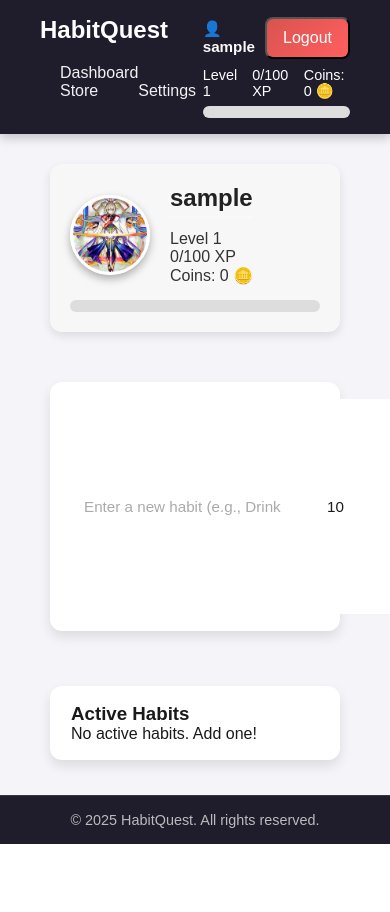
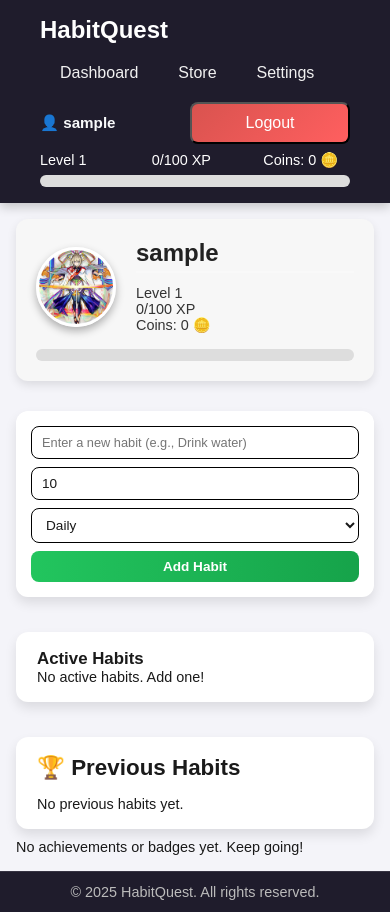
Before and after one commit to RioNagata/Habitquest, a React (Create React App) app: page / in a window 390 px wide. Before the commit the page ends 844 px from the top, so only its background shows below. Built offline with nearby package versions, Linux system fonts and the light colour scheme; sample sign-in values are in the browser's storage.

Commit message:
mobile responsiveness

```diff
--- a/src/components/HabitForm.jsx
+++ b/src/components/HabitForm.jsx
@@ -14,7 +14,6 @@ const HabitForm = () => {
 
     addHabit({ name, points: parseInt(points), period });
 
-    // reset
     setName("");
     setPoints(10);
     setPeriod("daily");
@@ -23,8 +22,9 @@ const HabitForm = () => {
   return (
     <form className="habit-form" onSubmit={handleSubmit}>
       <input
+        className="confirm-input"
         type="text"
-        placeholder="Enter a new habit (e.g., Drink water, Exercise, Read)"
+        placeholder="Enter a new habit (e.g., Drink water)"
         value={name}
         onChange={(e) => setName(e.target.value)}
       />
@@ -40,7 +40,7 @@ const HabitForm = () => {
         <option value="monthly">Monthly</option>
         <option value="yearly">Yearly</option>
       </select>
-      <button type="submit" className="btn btn-green">
+      <button type="submit" className="btn">
         Add Habit
       </button>
     </form>
--- a/src/components/Settings.jsx
+++ b/src/components/Settings.jsx
@@ -218,14 +218,14 @@ export default function Settings() {
             <div className="setting-form">
               <input
                 type="password"
-                className="input"
+                className="confirm-input"
                 placeholder="Current password"
                 value={oldPassword}
                 onChange={(e) => setOldPassword(e.target.value)}
               />
               <input
                 type="password"
-                className="input"
+                className="confirm-input"
                 placeholder="New password"
                 value={newPassword}
                 onChange={(e) => setNewPassword(e.target.value)}
--- a/src/styles/App.css
+++ b/src/styles/App.css
@@ -3,6 +3,7 @@
   margin: 0;
   padding: 0;
   box-sizing: border-box;
+  width: 100%;
 }
 
 html, body, #root {
@@ -23,10 +24,11 @@ html, body, #root {
 
 main {
   flex: 1;
-  padding: 30px 50px;
+  flex-grow: 1;
+  padding: 30px;
   display: flex;
   flex-direction: column;
-  gap: 30px;
+  gap: 10px;
   overflow-y: auto;
 }
 
@@ -64,7 +66,7 @@ h2 {
 
 .stats-text {
   display: flex;
-  gap: 15px;
+  gap: 25px;
   font-size: 0.9rem;
   margin-bottom: 6px;
 }
@@ -279,8 +281,8 @@ h2 {
 }
 .setting-row:last-child { border-bottom: none; }
 .setting-title { font-weight: bold; margin-bottom: 0.3rem; }
-.setting-desc { font-size: 0.9rem; color: #ccc; }
-.setting-desc.small { font-size: 0.8rem; color: #aaa; }
+.setting-desc { font-size: 0.9rem; color: black; }
+.setting-desc.small { font-size: 0.8rem; color: black; }
 
 /* Setting form */
 .setting-form {
@@ -290,18 +292,6 @@ h2 {
   flex-wrap: wrap;
   min-width: 200px;
 }
-.input,
-.confirm-input {
-  padding: 8px 10px;
-  border-radius: 8px;
-  border: 1px solid rgba(255,255,255,0.25);
-  background: rgba(255,255,255,0.12);
-  color: #fff;
-  font-size: 14px;
-  flex: 1;
-  min-width: 160px;
-}
-.input::placeholder { color: rgba(255,255,255,0.6); }
 
 /* Hard reset */
 .hard-reset-column {
@@ -481,10 +471,6 @@ h2 {
   transition: background 0.2s ease, box-shadow 0.2s ease;
 }
 
-.habit-form input::placeholder {
-  color: rgba(255, 255, 255, 0.65);
-}
-
 .habit-form input:focus,
 .habit-form select:focus {
   background: rgba(255, 255, 255, 0.25);
@@ -509,20 +495,6 @@ h2 {
   transform: scale(1.08);
   box-shadow: 0 6px 14px rgba(0, 0, 0, 0.3);
   background: linear-gradient(90deg, #16a34a, #22c55e);
-}
-
-/* Responsive: stack inputs */
-@media (max-width: 600px) {
-  .habit-form {
-    flex-direction: column;
-    align-items: stretch;
-  }
-
-  .habit-form input,
-  .habit-form select,
-  .habit-form button {
-    flex: 1 1 100%;
-  }
 }
 
 /* Footer */
@@ -608,7 +580,7 @@ body,
 .habit-form select {
   padding: 10px 12px;
   border-radius: 8px;
-  border: 1px solid rgba(255,255,255,0.25);
+  border: 1px solid black;
   background: var(--surface-color); /* <-- use theme surface color */
   color: var(--text-color);
   font-size: 0.95rem;
@@ -616,7 +588,7 @@ body,
 }
 
 .input::placeholder,
-.habit-form input::placeholder {
+.confirm-input input::placeholder {
   color: rgba(255,255,255,0.6); /* visible on dark base theme */
 }
 
@@ -650,7 +622,81 @@ body,
   transition: background 0.3s ease, color 0.3s ease;
 }
 
-.habit-form input::placeholder {
-  color: #aaa; /* light gray so it’s visible */
-  opacity: 1;  /* ensure it’s not hidden */
+/* Force compact inputs for small screens */
+@media (max-width: 480px) {
+  .habit-form input,
+  .habit-form select,
+  .habit-form button {
+    flex: unset !important;
+    width: 100% !important;
+    padding: 8px 10px !important;
+    font-size: 0.85rem !important;
+    border-radius: 8px !important;
+  }
+
+  .habit-form {
+    padding: 14px !important;
+    gap: 8px !important;
+  }
+
+  .habit-form input::placeholder {
+    font-size: 0.8rem !important;
+  }
 }
+
+body {
+  overflow-x: hidden;
+  overflow-y: auto;
+}
+
+/* ---------- Fix: Sticky footer using flex layout (preferred) ---------- */
+html, body, #root {
+  height: 100%;
+  min-height: 100%;
+  margin: 0;
+  padding: 0;
+  box-sizing: border-box;
+}
+
+/* Ensure app fills viewport and uses flex column correctly */
+.App {
+  min-height: 100vh;    /* full viewport */
+  height: auto;         /* avoid forcing exact height */
+  display: flex;
+  flex-direction: column;
+}
+
+/* Main should take remaining space but not force extra height */
+main {
+  flex: 1 0 auto;       /* grow, but don't force overflow beyond viewport */
+  padding: 30px;
+  box-sizing: border-box;
+  overflow-y: auto;
+}
+
+/* Footer stays at bottom and won't stretch */
+.footer {
+  margin-top: 0;        /* remove margin-top:auto if present */
+  flex-shrink: 0;
+  /* Optional: ensure footer has no unexpected large height */
+  padding-top: 12px;
+  padding-bottom: 12px;
+}
+
+/* Remove unexpected bottom margins on the last child inside main */
+main > *:last-child {
+  margin-bottom: 0 !important;
+}
+
+/* ---------- Debug helpers (temporary; remove after debugging) ---------- */
+/* To visually see container outlines while inspecting */
+.debug-outline * { outline: 1px dashed rgba(255,255,255,0.06); }
+
+@media (max-width:600px){
+  body { font-size: 0.9rem; }
+  .App main { padding: 16px; }
+  .navbar { flex-wrap: wrap; }
+  .habit-form { flex-direction: column; align-items: stretch; }
+  .habit-form input, .habit-form select, .habit-form button { width: 100%; }
+  .navbar-right { padding-top: 20px;}
+}
```
